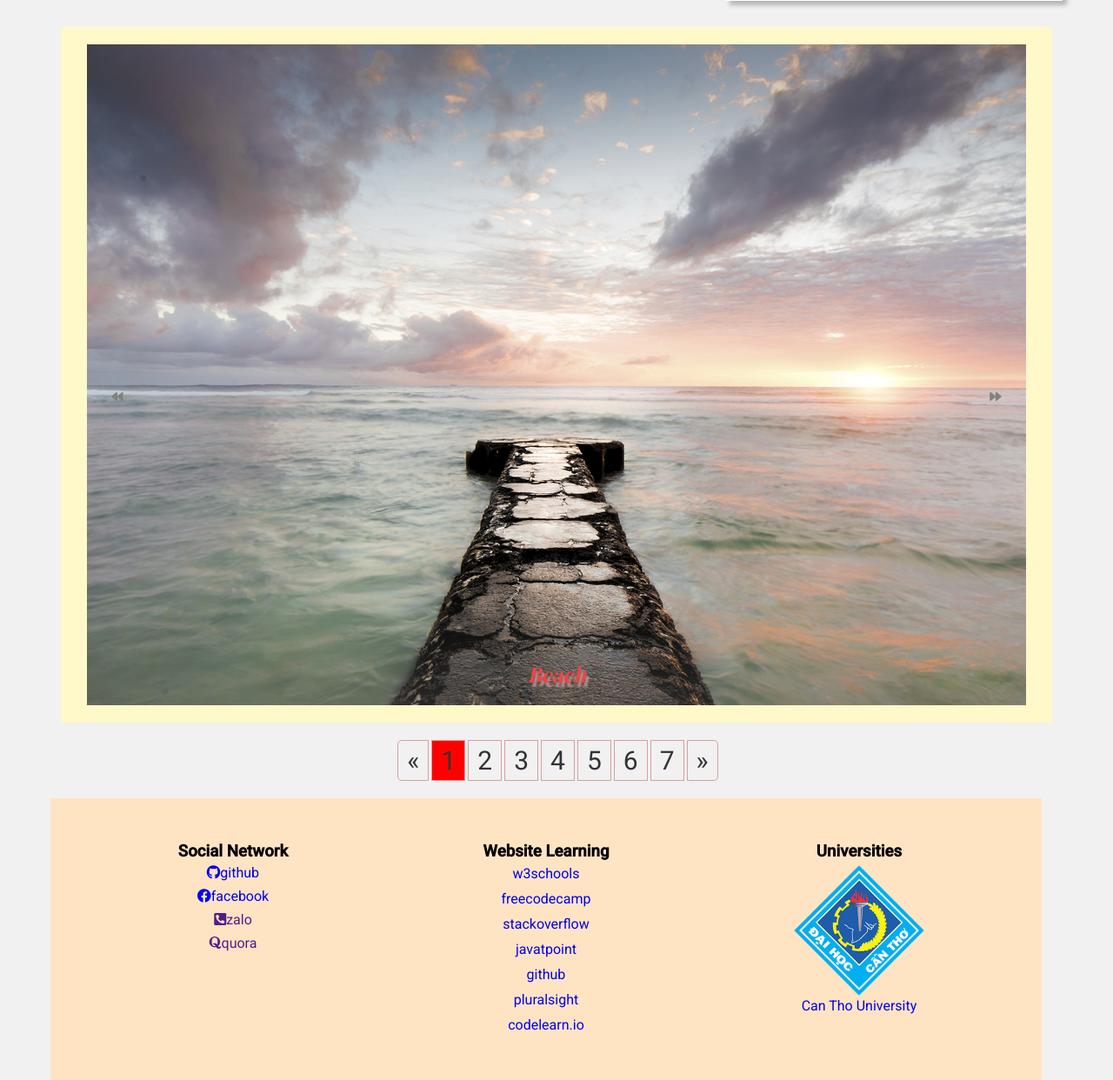
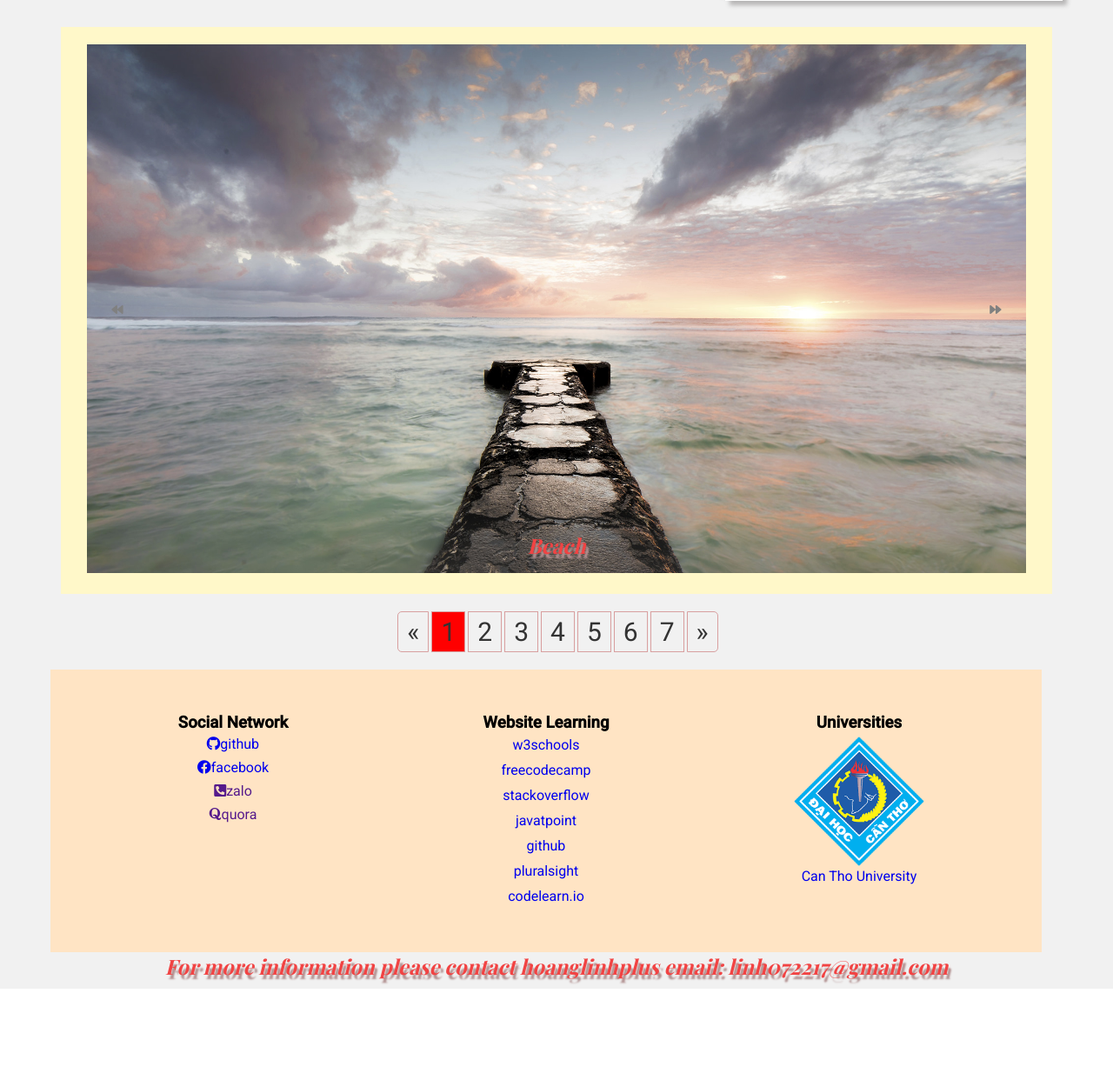
Before and after one commit to secretdeveloperisme/hoanglinhpluscf, a PHP site: page / in a window 1280 px wide. Shown: the part 2127-3369 px from the top of the page at 87% size. After the commit the page ends 3264 px from the top, so only its background shows below. Run offline with PHP 8.4, Linux system fonts and the light colour scheme; tables that the repository leaves empty or names only in its code hold one stand-in row (values such as "Sample post"); some web fonts are replaced.

Commit message:
fix some bugs

```diff
--- a/assets/css/main.css
+++ b/assets/css/main.css
@@ -244,7 +244,6 @@
     font-size: 2.3rem;
     font-weight: 700;
     padding: 0 5rem;
-    word-break: break-all;
 }
 .quote__author{
     font-family: "Open Sans", sans-serif;
@@ -348,9 +347,9 @@
 }
 .article{
     background-color: #fff8c9;
-    width:100vw;
-    height: 100vh;
     position: relative;
+    width: 100%;
+    padding: 2rem 3rem;
 }
 /* css display a huge picture */
 .modal__content{
@@ -385,10 +384,6 @@
     color:white;
 }
 /* slideshow css */
-.article{
-    width: 100%;
-    padding: 2rem 3rem;
-}
 .slideshow_container{
     position: relative;
     width: 100%;
@@ -412,6 +407,7 @@
     height: 50px;
     color: gray;
     border: none;
+    transform: translate(0, -50%);
 }
 .btn-right{
     position:absolute;
@@ -421,6 +417,7 @@
     height: 50px;
     color: gray;
     border: none;
+    transform: translate(0, -50%);
 }
 @keyframes fadeIn {
     0%{
@@ -498,6 +495,9 @@ footer ul a:hover{
     .quote-container{
         padding: 1rem 1rem;
     }
+    .caption-mobile{
+        font-size: 1rem;
+    }
 }
 /* Tablet */
 @media screen and (min-width: 740px) and (max-width: 1023px) {
--- a/index.html
+++ b/index.html
@@ -89,7 +89,7 @@
                   <div class="header-nav-mobile-item__label">ShopPlus</div>
                   <div class="header-nav-mobile__sub-item">
                      <a href="https://www.hoanglinhplus.cf/ShopPlus_Customer/" class="hl-center-text">ShopPlus Customer</a>
-                     <a href="https://www.hoanglinhplus.cf/ShopPlus_Customer/" class="hl-center-text">ShopPlus Admin</a>
+                     <a href="https://www.hoanglinhplus.cf/ShopPlus_Admin/" class="hl-center-text">ShopPlus Admin</a>
                   </div>
                </li>
                <li class="header__nav-mobile-item">
@@ -238,16 +238,24 @@
                <div class="slideshow_container">
                   <div class="slideshow_container__item hl-position-relative" >
                      <img src="assets/images/Hawaii_US.jpg" alt=""width="100%"  height="100%">
-                     <h2 class="hl-center-bottom hl-title--effect">Beach</h2>
+                     <h2 class="hl-center-bottom hl-title--effect caption-mobile">Beach</h2>
                   </div>
                   <div class="slideshow_container__item hl-position-relative"  >
                      <img src="assets/images/java_wallpaper.jpg" alt=""width="100%" height="100%">
-                     <h2 class="hl-center-bottom hl-title--effect">Java Programing Language</h2>
+                     <h2 class="hl-center-bottom hl-title--effect caption-mobile">Java Programing Language</h2>
                   </div>
 
                   <div class="slideshow_container__item hl-position-relative" >
                      <img src="assets/images/Johns_Island_South_Carolina.jpg" alt=""width="100%" height="100%">
-                     <h2 class="hl-center-bottom hl-title--effect">Old Tree</h2>
+                     <h2 class="hl-center-bottom hl-title--effect caption-mobile">Old Tree</h2>
+                  </div>
+                  <div class="slideshow_container__item hl-position-relative" >
+                     <img src="assets/images/slideshows/operating_system.jpg" alt=""width="100%" height="100%">
+                     <h2 class="hl-center-bottom hl-title--effect caption-mobile">Operating System</h2>
+                  </div>
+                  <div class="slideshow_container__item hl-position-relative" >
+                     <img src="assets/images/slideshows/ubuntu.jpg" alt=""width="100%" height="100%">
+                     <h2 class="hl-center-bottom hl-title--effect caption-mobile">Ubuntu</h2>
                   </div>
                   <button class="btn-left hl-margin-left hl-background-transparent" onclick="plusDiv(-1)"><i class="fas fa-backward "></i></button>
                   <button class="btn-right hl-margin-right hl-background-transparent" onclick="plusDiv(1)"><i class="fas fa-forward"  ></i></button>
--- a/js/main.js
+++ b/js/main.js
@@ -62,7 +62,7 @@ function showDiv(n){
 }
 setInterval(() => {
   plusDiv(1)
-}, 4000);
+}, 7000);
 function removeAd(){
   let childOfBody = document.body.children;
   let divsOfBody = childOfBody[childOfBody.length-1]
```
Also changed, not shown: assets/images/slideshows/operating_system.jpg (added), assets/images/slideshows/ubuntu.jpg (added).
